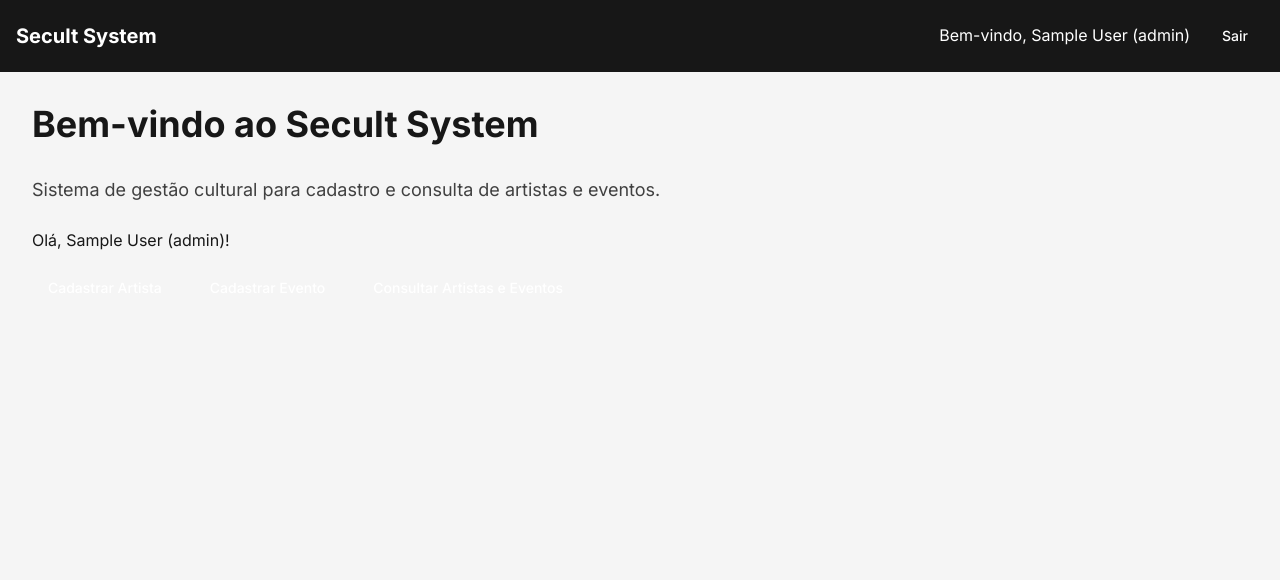
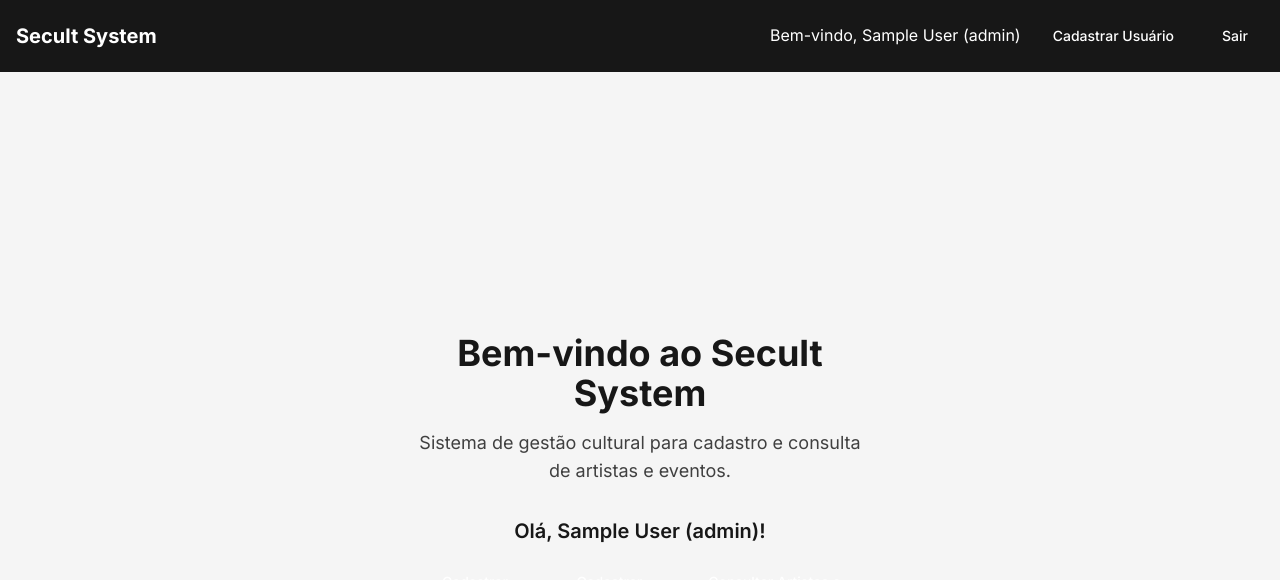
Before and after one commit to rinaldovilela/secult-system, a Next.js app in the folder frontend/: page / in a window 1280 px wide. Shown: the top 580 px of the page. Built offline with nearby package versions, Linux system fonts and the light colour scheme; sample sign-in values are in the browser's storage.

Commit message:
[fix] Atualização do header para refletir login em tempo real com useAuth

```diff
--- a/frontend/src/app/login/page.tsx
+++ b/frontend/src/app/login/page.tsx
@@ -42,6 +42,8 @@ export default function Login() {
       );
       localStorage.setItem("token", response.data.token);
       localStorage.setItem("user", JSON.stringify(response.data.user));
+      // Dispara um evento de storage para atualizar o header
+      window.dispatchEvent(new Event("storage"));
       toast.success("Login bem-sucedido!");
       router.push("/");
     } catch (error) {
--- a/frontend/src/app/page.tsx
+++ b/frontend/src/app/page.tsx
@@ -6,12 +6,7 @@ import { Button } from "@/components/ui/button";
 import { getUser } from "@/lib/auth";
 
 export default function Home() {
-  interface User {
-    name: string;
-    role: string;
-  }
-
-  const [user, setUser] = useState<User | null>(null);
+  const [user, setUser] = useState<{ name: string; role: string } | null>(null);
 
   useEffect(() => {
     const storedUser = getUser();
@@ -19,51 +14,61 @@ export default function Home() {
   }, []);
 
   return (
-    <div className="p-8">
-      <h1 className="text-4xl font-bold mb-8 text-neutral-900">
+    <div className="min-h-screen flex items-center justify-center bg-neutral-100">
+      <div className="text-center p-8 max-w-lg">
+        <h1 className="text-4xl font-bold mb-4 text-neutral-900">
           Bem-vindo ao Secult System
         </h1>
-      <p className="text-lg mb-6 text-neutral-700">
+        <p className="text-lg mb-8 text-neutral-700">
           Sistema de gestão cultural para cadastro e consulta de artistas e
           eventos.
         </p>
 
         {user ? (
-        <div className="space-y-4">
-          <p className="text-neutral-900">
+          <div className="space-y-6">
+            <p className="text-xl font-semibold text-neutral-900">
               Olá, {user.name} ({user.role})!
             </p>
-          <div className="flex flex-wrap gap-4">
+            <div className="flex flex-col sm:flex-row justify-center gap-4">
               {["admin", "secretary"].includes(user.role) && (
                 <>
                   <Link href="/artists/new">
-                  <Button>Cadastrar Artista</Button>
+                    <Button className="w-full sm:w-auto">
+                      Cadastrar Artista
+                    </Button>
                   </Link>
                   <Link href="/events/new">
-                  <Button>Cadastrar Evento</Button>
+                    <Button className="w-full sm:w-auto">
+                      Cadastrar Evento
+                    </Button>
                   </Link>
                 </>
               )}
               <Link href="/search">
-              <Button>Consultar Artistas e Eventos</Button>
+                <Button className="w-full sm:w-auto">
+                  Consultar Artistas e Eventos
+                </Button>
               </Link>
             </div>
           </div>
         ) : (
-        <div className="space-y-4">
-          <p className="text-neutral-900">
+          <div className="space-y-6">
+            <p className="text-lg text-neutral-900">
               Por favor, faça login ou registre-se para acessar o sistema.
             </p>
-          <div className="flex gap-4">
+            <div className="flex flex-col sm:flex-row justify-center gap-4">
               <Link href="/login">
-              <Button>Login</Button>
+                <Button className="w-full sm:w-auto">Login</Button>
               </Link>
               <Link href="/register">
-              <Button variant="outline">Registrar</Button>
+                <Button variant="outline" className="w-full sm:w-auto">
+                  Registrar
+                </Button>
               </Link>
             </div>
           </div>
         )}
       </div>
+    </div>
   );
 }
--- a/frontend/src/app/register/page.tsx
+++ b/frontend/src/app/register/page.tsx
@@ -47,9 +47,11 @@ export default function Register() {
 
   const onSubmit = async (data: RegisterForm) => {
     try {
+      const token = localStorage.getItem("token");
       const response = await axios.post(
         "http://localhost:5000/api/register",
-        data
+        data,
+        token ? { headers: { Authorization: `Bearer ${token}` } } : {}
       );
       toast.success(`Usuário registrado! ID: ${response.data.id}`);
       form.reset();
--- a/frontend/src/components/layout/Header.tsx
+++ b/frontend/src/components/layout/Header.tsx
@@ -3,28 +3,15 @@
 import { Button } from "@/components/ui/button";
 import Link from "next/link";
 import { useRouter } from "next/navigation";
-import { useEffect, useState } from "react";
+import { useAuth } from "@/lib/useAuth";
 
 export default function Header() {
-  interface User {
-    name: string;
-    role: string;
-  }
-
-  const [user, setUser] = useState<User | null>(null);
+  const user = useAuth();
   const router = useRouter();
-
-  useEffect(() => {
-    const storedUser = localStorage.getItem("user");
-    if (storedUser) {
-      setUser(JSON.parse(storedUser));
-    }
-  }, []);
 
   const handleLogout = () => {
     localStorage.removeItem("token");
     localStorage.removeItem("user");
-    setUser(null);
     router.push("/login");
   };
 
@@ -40,6 +27,11 @@ export default function Header() {
               <span className="mr-4">
                 Bem-vindo, {user.name} ({user.role})
               </span>
+              {user.role === "admin" && (
+                <Link href="/users/new" className="mr-4">
+                  <Button variant="outline">Cadastrar Usuário</Button>
+                </Link>
+              )}
               <Button variant="outline" onClick={handleLogout}>
                 Sair
               </Button>
--- a/frontend/src/components/ui/button.tsx
+++ b/frontend/src/components/ui/button.tsx
@@ -4,13 +4,13 @@ import { cva, type VariantProps } from "class-variance-authority";
 import { cn } from "@/lib/utils";
 
 const buttonVariants = cva(
-  "inline-flex items-center justify-center rounded-md text-sm font-medium transition-colors focus-visible:outline-none focus-visible:ring-2 focus-visible:ring-offset-2 disabled:opacity-50 disabled:pointer-events-none",
+  "inline-flex items-center justify-center rounded-md text-sm font-medium transition-colors focus-visible:outline-none focus-visible:ring-2 focus-visible:ring-primary-500 focus-visible:ring-offset-2 disabled:opacity-50 disabled:pointer-events-none cursor-pointer",
   {
     variants: {
       variant: {
-        default: "bg-primary-500 text-white hover:bg-primary-600",
+        default: "bg-primary-500 text-white hover:bg-primary-600", // Garantindo texto branco
         outline:
-          "border border-white bg-transparent text-white hover:bg-white hover:text-neutral-900", // Ajustado para texto branco e hover com fundo branco
+          "border border-white bg-transparent text-white hover:bg-white hover:text-neutral-900",
         secondary: "bg-secondary-500 text-white hover:bg-secondary-600",
       },
       size: {
--- /dev/null
+++ b/frontend/src/lib/useAuth.ts
@@ -0,0 +1,31 @@
+import { useState, useEffect } from "react";
+import { getUser } from "./auth";
+
+export const useAuth = () => {
+  const [user, setUser] = useState(getUser());
+
+  useEffect(() => {
+    const handleStorageChange = () => {
+      const updatedUser = getUser();
+      setUser(updatedUser);
+    };
+
+    // Escuta mudanças no localStorage
+    window.addEventListener("storage", handleStorageChange);
+
+    // Verifica mudanças no mesmo contexto (mesma aba)
+    const interval = setInterval(() => {
+      const updatedUser = getUser();
+      if (JSON.stringify(updatedUser) !== JSON.stringify(user)) {
+        setUser(updatedUser);
+      }
+    }, 1000);
+
+    return () => {
+      window.removeEventListener("storage", handleStorageChange);
+      clearInterval(interval);
+    };
+  }, [user]);
+
+  return user;
+};
```
Lines whose indentation alone changed are shown as unchanged.
